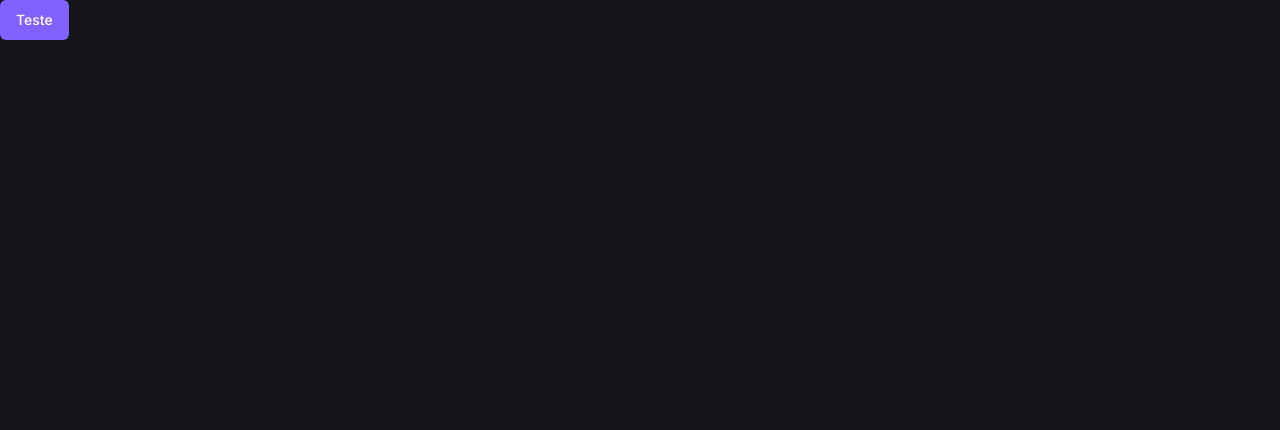
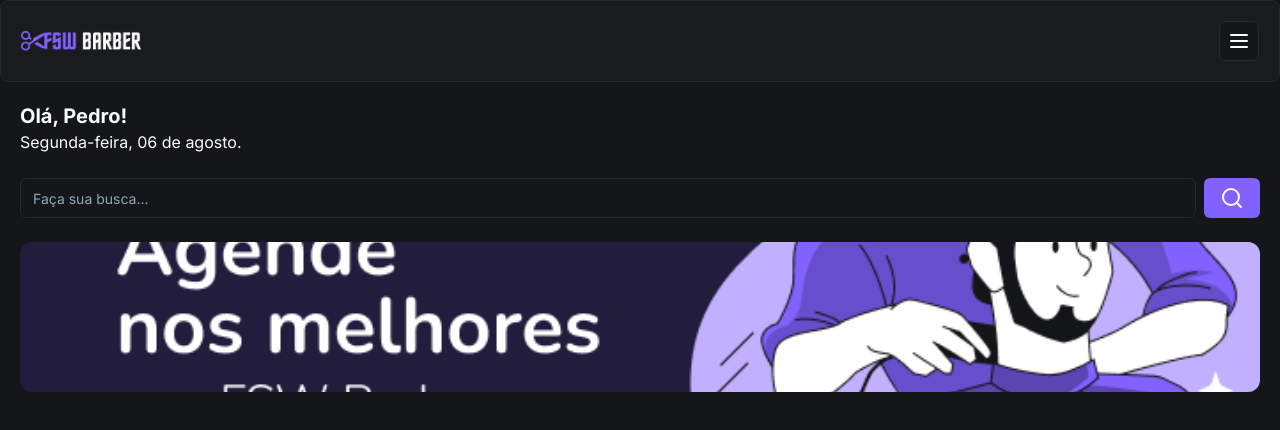
Before and after one commit to PedroVitor2001/barbershop, a Next.js app in the folder barbershop/: page / in a window 1280 px wide. Shown: the top 430 px of the page. Built offline with nearby package versions, Linux system fonts and the light colour scheme.

Commit message:
feat: add Header component and banner

```diff
--- /dev/null
+++ b/barbershop/app/_components/header.tsx
@@ -0,0 +1,18 @@
+import React from "react"
+import { Card, CardContent } from "./ui/card"
+import Image from "next/image"
+import { Icon, MenuIcon } from "lucide-react"
+import { Button } from "./ui/button"
+
+export const Header = () => {
+  return (
+    <Card>
+      <CardContent className="flex flex-row items-center justify-between p-5">
+        <Image src="/logo.png" height={18} width={120} alt="logo" />
+        <Button size="icon" variant="outline">
+          <MenuIcon />
+        </Button>
+      </CardContent>
+    </Card>
+  )
+}
--- /dev/null
+++ b/barbershop/app/_components/ui/card.tsx
@@ -0,0 +1,79 @@
+import * as React from "react"
+
+import { cn } from "@/app/_lib/utils"
+
+const Card = React.forwardRef<
+  HTMLDivElement,
+  React.HTMLAttributes<HTMLDivElement>
+>(({ className, ...props }, ref) => (
+  <div
+    ref={ref}
+    className={cn(
+      "rounded-lg border bg-card text-card-foreground shadow-sm",
+      className
+    )}
+    {...props}
+  />
+))
+Card.displayName = "Card"
+
+const CardHeader = React.forwardRef<
+  HTMLDivElement,
+  React.HTMLAttributes<HTMLDivElement>
+>(({ className, ...props }, ref) => (
+  <div
+    ref={ref}
+    className={cn("flex flex-col space-y-1.5 p-6", className)}
+    {...props}
+  />
+))
+CardHeader.displayName = "CardHeader"
+
+const CardTitle = React.forwardRef<
+  HTMLParagraphElement,
+  React.HTMLAttributes<HTMLHeadingElement>
+>(({ className, ...props }, ref) => (
+  <h3
+    ref={ref}
+    className={cn(
+      "text-2xl font-semibold leading-none tracking-tight",
+      className
+    )}
+    {...props}
+  />
+))
+CardTitle.displayName = "CardTitle"
+
+const CardDescription = React.forwardRef<
+  HTMLParagraphElement,
+  React.HTMLAttributes<HTMLParagraphElement>
+>(({ className, ...props }, ref) => (
+  <p
+    ref={ref}
+    className={cn("text-sm text-muted-foreground", className)}
+    {...props}
+  />
+))
+CardDescription.displayName = "CardDescription"
+
+const CardContent = React.forwardRef<
+  HTMLDivElement,
+  React.HTMLAttributes<HTMLDivElement>
+>(({ className, ...props }, ref) => (
+  <div ref={ref} className={cn("p-6 pt-0", className)} {...props} />
+))
+CardContent.displayName = "CardContent"
+
+const CardFooter = React.forwardRef<
+  HTMLDivElement,
+  React.HTMLAttributes<HTMLDivElement>
+>(({ className, ...props }, ref) => (
+  <div
+    ref={ref}
+    className={cn("flex items-center p-6 pt-0", className)}
+    {...props}
+  />
+))
+CardFooter.displayName = "CardFooter"
+
+export { Card, CardHeader, CardFooter, CardTitle, CardDescription, CardContent }
--- /dev/null
+++ b/barbershop/app/_components/ui/input.tsx
@@ -0,0 +1,25 @@
+import * as React from "react"
+
+import { cn } from "@/app/_lib/utils"
+
+export interface InputProps
+  extends React.InputHTMLAttributes<HTMLInputElement> {}
+
+const Input = React.forwardRef<HTMLInputElement, InputProps>(
+  ({ className, type, ...props }, ref) => {
+    return (
+      <input
+        type={type}
+        className={cn(
+          "flex h-10 w-full rounded-md border border-input bg-background px-3 py-2 text-sm ring-offset-background file:border-0 file:bg-transparent file:text-sm file:font-medium placeholder:text-muted-foreground focus-visible:outline-none focus-visible:ring-2 focus-visible:ring-ring focus-visible:ring-offset-2 disabled:cursor-not-allowed disabled:opacity-50",
+          className
+        )}
+        ref={ref}
+        {...props}
+      />
+    )
+  }
+)
+Input.displayName = "Input"
+
+export { Input }
--- a/barbershop/app/page.tsx
+++ b/barbershop/app/page.tsx
@@ -1,7 +1,34 @@
+import { SearchIcon } from "lucide-react"
+import { Header } from "./_components/header"
 import { Button } from "./_components/ui/button"
+import { Input } from "./_components/ui/input"
+import Image from "next/image"
 
 const Home = () => {
-  return <Button>Teste</Button>
+  return (
+    <div>
+      <Header />
+      <div className="p-5">
+        <h2 className="text-xl font-bold">Olá, Pedro!</h2>
+        <p>Segunda-feira, 06 de agosto.</p>
+
+        <div className="mt-6 flex items-center gap-2">
+          <Input placeholder="Faça sua busca..." />
+          <Button>
+            <SearchIcon />
+          </Button>
+        </div>
+        <div className="relative mt-6 h-[150px] w-full">
+          <Image
+            src="/banner-01.png"
+            fill
+            className="rounded-xl object-cover"
+            alt="Agende nos melhores com FSW Barber"
+          />
+        </div>
+      </div>
+    </div>
+  )
 }
 
 export default Home
```
Also changed, not shown: barbershop/public/banner-01.png (added), barbershop/public/logo.png (added).
